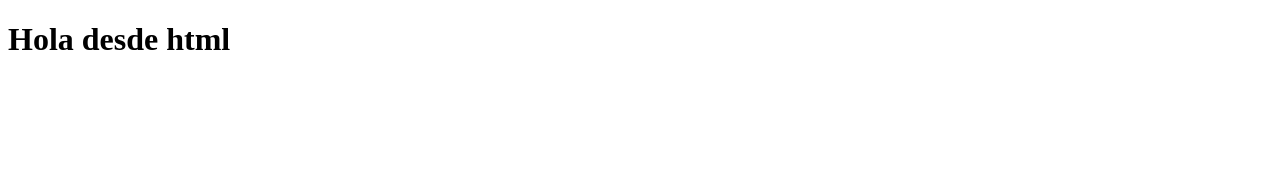
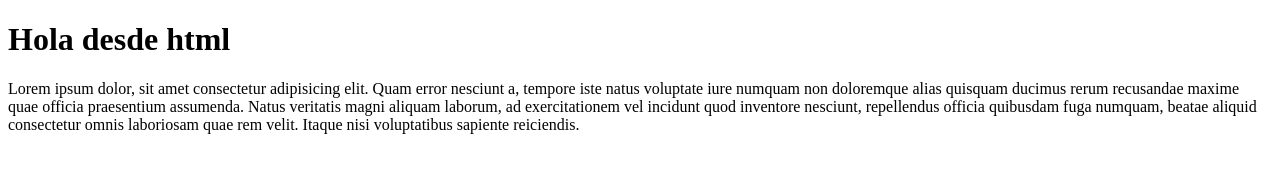
Before and after one commit to jesus2101/repasoGit, a plain HTML site: page index.html in a window 1280 px wide. Drawn offline with Linux system fonts and the light colour scheme.

Commit message:
agregamos un parrafo

```diff
--- a/index.html
+++ b/index.html
@@ -8,5 +8,7 @@
 </head>
 <body>
     <h1>Hola desde html</h1>
+    <p>Lorem ipsum dolor, sit amet consectetur adipisicing elit. Quam error nesciunt a, tempore iste natus voluptate iure numquam non doloremque alias quisquam ducimus rerum recusandae maxime quae officia praesentium assumenda.
+    Natus veritatis magni aliquam laborum, ad exercitationem vel incidunt quod inventore nesciunt, repellendus officia quibusdam fuga numquam, beatae aliquid consectetur omnis laboriosam quae rem velit. Itaque nisi voluptatibus sapiente reiciendis.</p>
 </body>
 </html>
```
